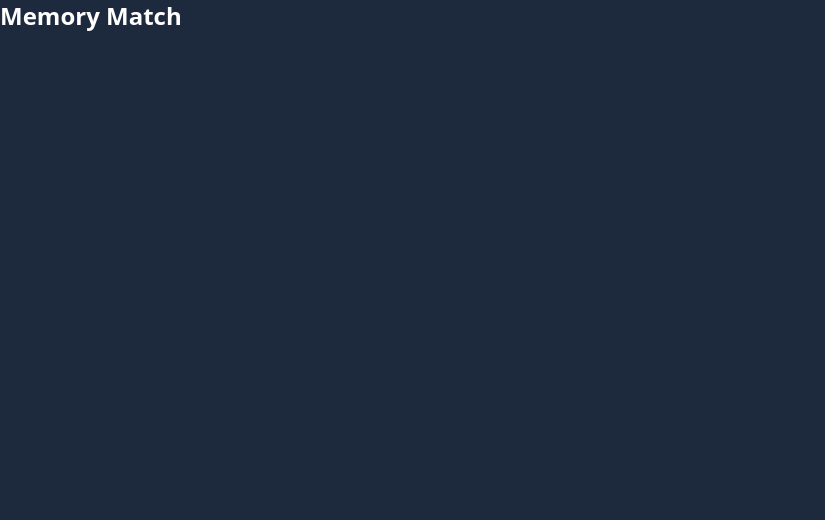
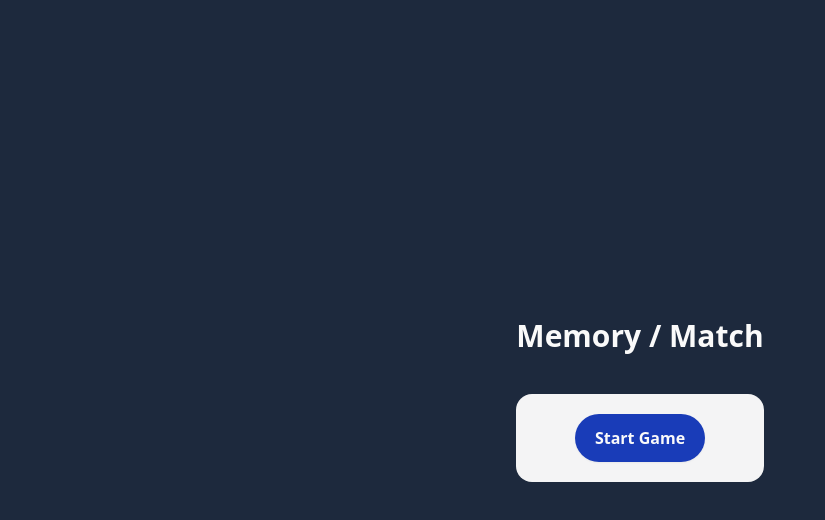
Before and after one commit to MattPahuta/memory-match-game, a React (Vite) app: page / in a window 1280 px wide. Shown: the top 520 px of the page, without its empty margins (0-825 px from the left). Built offline with nearby package versions, Linux system fonts and the light colour scheme.

Commit message:
Add base game components and initial game logic, styles

```diff
--- a/index.html
+++ b/index.html
@@ -9,7 +9,7 @@
     <link rel="stylesheet" href="./src/css/main.css" />
     <title>Memory Match</title>
   </head>
-  <body>
+  <body class="bg-slate-800 text-zinc-50 p-4 sm:p-8 min-h-dvh flex flex-col items-center justify-center text-center">
     <div id="root"></div>
     <script type="module" src="/src/main.jsx"></script>
   </body>
--- a/package.json
+++ b/package.json
@@ -11,6 +11,7 @@
   },
   "dependencies": {
     "@tailwindcss/vite": "^4.1.17",
+    "html-entities": "^2.6.0",
     "react": "^19.2.0",
     "react-dom": "^19.2.0",
     "tailwindcss": "^4.1.17"
--- a/src/App.jsx
+++ b/src/App.jsx
@@ -1,9 +1,78 @@
+import { useState } from "react";
+import Start from "./components/Start";
+import MemoryGrid from "./components/MemoryGrid";
+import { shuffle } from "./utils/utils";
 
 function App() {
+  const [isGameStarted, setIsGameStarted] = useState(false);
+  const [emojisData, setEmojisData] = useState([]);
+
+  // ** Start Game - Retrieve data from API
+  async function startGame(event) {
+    event.preventDefault();
+    const url = 'https://emojihub.yurace.pro/api/all/category/animals-and-nature';
+
+    try {
+      const response= await fetch(url);
+      if (!response.ok) {
+        throw new Error(`Failed to fetch data from API. Status: ${response.status}`);
+      }
+      const data = await response.json();
+      const dataSlice = getDataSlice(data);
+      const emojisArray = getEmojisArray(dataSlice);
+
+      setEmojisData(emojisArray);
+      setIsGameStarted(true);
+    } catch (error) {
+      console.error(error.message)
+    }
+  }
+
+  // ** Collect the random emojis
+  // ** ToDo: Combine getDataSlice and getRandomIndices?
+  function getDataSlice(data) {
+    // get array of random indicies
+    const randomIndices = getRandomIndices(data);
+    // map over the indicies array to create the targeted emojis
+    return randomIndices.map((index) => data[index]);
+  }
+
+  // ** Get 5 random emojis from the emoji data
+  // ** ToDo: enhance to select 16 (4x4 grid) or 36 (6x6 grid)
+  // ** move to utils??
+  function getRandomIndices(data) {
+    const randomIndicesArray = [];
+    for (let i = 0; i < 5; i++) {
+      const randomNumber = Math.floor(Math.random() * data.length);
+      // prevent duplicates of random index
+      if (!randomIndicesArray.includes(randomNumber)) {
+        randomIndicesArray.push(randomNumber);
+      } else {
+        i--;
+      }
+    }
+    // return an array of the random indices
+    return randomIndicesArray;
+  }
+
+  // ** Build the memory card array (for the grid)
+  function getEmojisArray(data) {
+    // create an array with data and copied data
+    const pairedEmojisArray = [...data, ...data];
+    return shuffle(pairedEmojisArray);
+  }
+
+  function turnCard() {
+    console.log('Memory card turned...');
+  }
 
   return (
     <>
-      <h1 className="text-white font-semibold text-2xl">Memory Match</h1>
+      <h1 className="mb-6 sm:mb-10 text-3xl font-bold">Memory / Match</h1>
+      <main className="">
+        { !isGameStarted && <Start handleSubmit={startGame} /> }
+        { isGameStarted && <MemoryGrid data={emojisData} handleClick={turnCard} />}
+      </main>
     </>
   )
 }
--- /dev/null
+++ b/src/components/Button.jsx
@@ -0,0 +1,9 @@
+function Button({ children, handleClick }) {
+  return (
+    <button type="button" className="bg-blue-800 text-zinc-50 font-bold rounded-full px-5 py-3 shadow-xs cursor-pointer hover:bg-amber-400 hover:text-slate-800 focus-visible:outline-2 focus-visible:outline-offset-2 focus-visible:outline-amber-500 transition" onClick={handleClick}>
+      {children}
+    </button>
+  )
+}
+
+export default Button;
--- /dev/null
+++ b/src/components/MemoryGrid.jsx
@@ -0,0 +1,21 @@
+import { decodeEntity } from 'html-entities';
+
+function MemoryGrid({ handleClick, data }) {
+  return (
+    <ul className="mx-auto w-full max-w-4xl py-5 sm:py-12 grid gap-4 auto-rows-[minmax(150px,auto)] grid-cols-[repeat(auto-fit,minmax(150px,1fr))]">
+      {data.map((emoji, index) => (
+        <li
+          key={index}
+          className="group bg-slate-200 rounded-xl hover:bg-amber-100">
+          <button
+            className="w-full h-full text-7xl cursor-pointer "
+            onClick={handleClick}>
+            {decodeEntity(emoji.htmlCode[0])}
+          </button>
+        </li>
+      ))}
+    </ul>
+  );
+}
+
+export default MemoryGrid;
--- /dev/null
+++ b/src/components/Start.jsx
@@ -0,0 +1,13 @@
+import Button from "./Button";
+
+function Start({ handleSubmit }) {
+  return (
+    <form className="mx-auto p-5 bg-zinc-100 text-shadow-zinc-950 rounded-2xl">
+      <Button handleClick={handleSubmit}>
+        Start Game
+      </Button>
+    </form>
+  )
+}
+
+export default Start;
--- a/src/css/main.css
+++ b/src/css/main.css
@@ -1,5 +1,7 @@
+@import url('https://fonts.googleapis.com/css2?family=Roboto:ital,wght@0,100..900;1,100..900&display=swap');
 @import "tailwindcss";
 
-body {
-  @apply bg-slate-800;
+@theme {
+
+  --font-roboto: "Roboto", sans-serif;
 }
--- /dev/null
+++ b/src/utils/utils.js
@@ -0,0 +1,8 @@
+// Fisher-Yates algorithm shuffle helper function
+export const shuffle = (array) => {
+  for (let i = array.length - 1; i > 0; i--) {
+    const j = Math.floor(Math.random() * (i + 1));
+    [array[i], array[j]] = [array[j], array[i]];
+  }
+  return array;
+};
```
Also changed, not shown: 1 other file (tests, documents, lock files or other folders).
